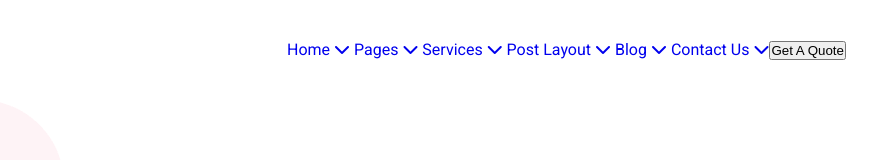
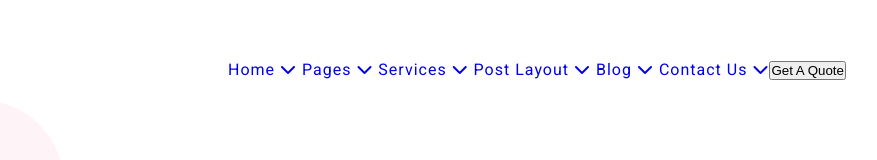
Before and after one commit to gitdxb/CC_Samar14, a plain HTML site: page index.html in a window 1280 px wide. Shown: the full height of the page, 306-1183 px from the left. Drawn offline with Linux system fonts and the light colour scheme.

Commit message:
update HTML, CSS

```diff
--- a/css/style.css
+++ b/css/style.css
@@ -1,9 +1,16 @@
+/* GLOBAL CSS  */
 * {
     margin: 0;
     padding: 0;
+    box-sizing: border-box;
 }
-html, body {
+html{
+    font-size: 16px;
+}
+body {
     font-family: 'Roboto', sans-serif;
+    background-color: white;
+    letter-spacing: 1px;
 }
 
 /* Header CSS */
@@ -18,6 +25,7 @@ html, body {
     margin: auto;
     display: flex;
     justify-content: space-between;
+    align-items: center;   /*? De logo va menu cung 1 hang */
 
 }
 nav ul li {
```
Also changed, not shown: index.html (+12 -0 lines).
